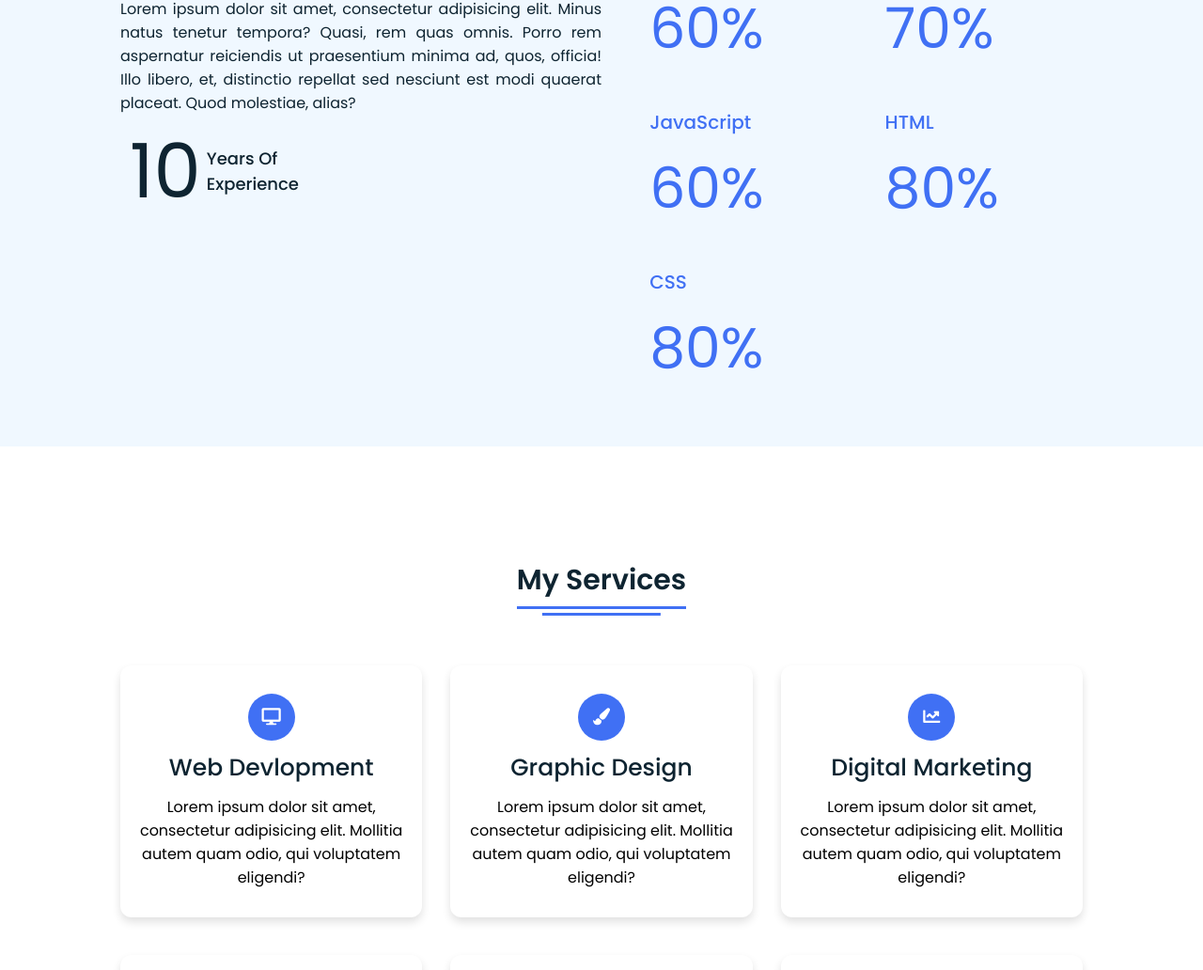
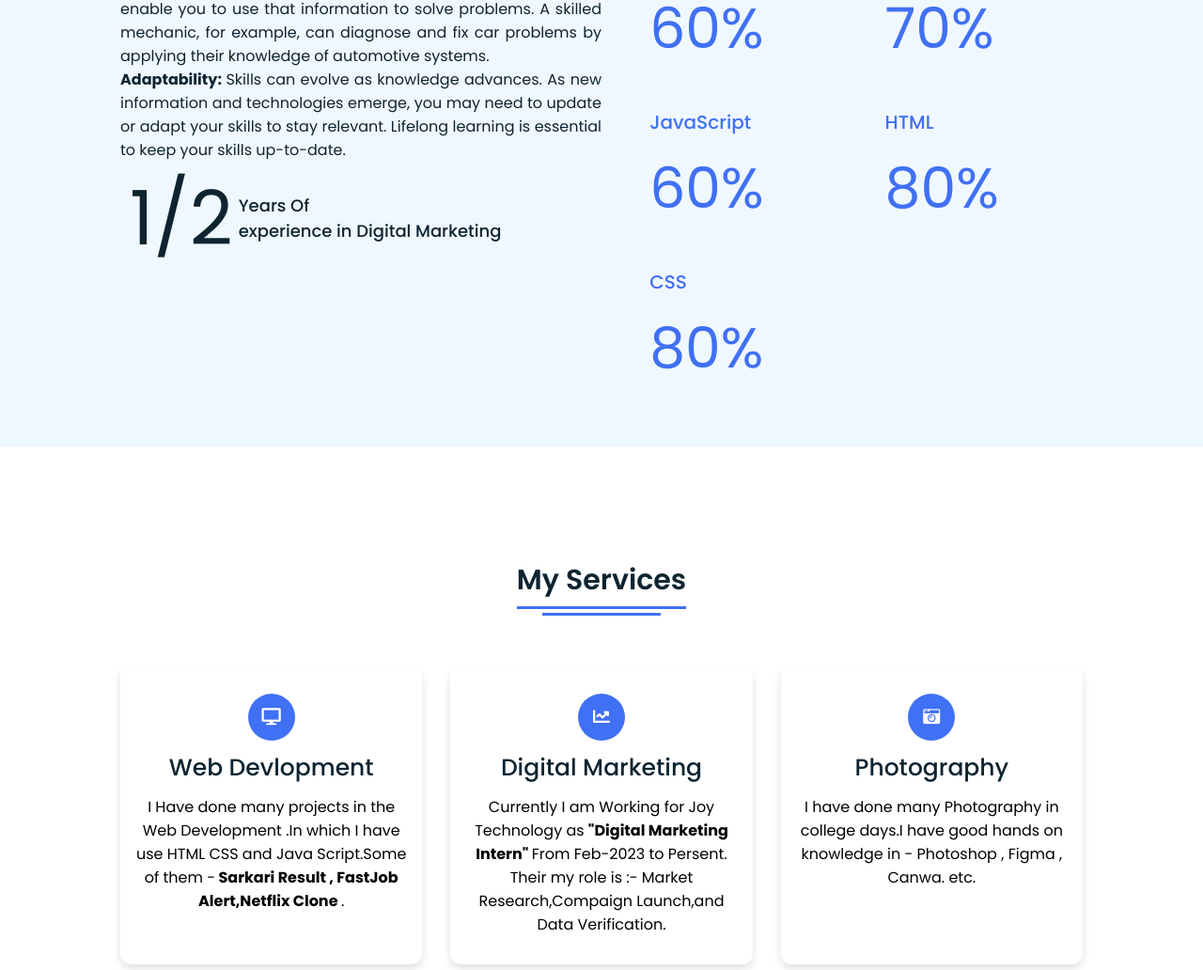
Before and after one commit to developeramar/Portfolio, a plain HTML site: page index.html in a window 1280 px wide. Shown: the part 1878-2910 px from the top of the page at 94% size. Drawn offline with Linux system fonts and the light colour scheme.

Commit message:
portfolio

```diff
--- a/index.html
+++ b/index.html
@@ -84,14 +84,14 @@
         <div class="skills-details">
           <div class="text">
             <div class="topic">Skills Reflects Our Knowledge</div>
-            <p>Lorem ipsum dolor sit amet, consectetur adipisicing elit. Minus natus tenetur tempora? Quasi, rem quas omnis.
-               Porro rem aspernatur reiciendis ut praesentium minima ad, quos, officia! Illo libero, et, distinctio repellat
-               sed nesciunt est modi quaerat placeat. Quod molestiae, alias?</p>
+            <p> <b> Problem Solving: </b> Skills often involve problem-solving. While knowledge provides you with the information you need, skills enable you to use that information to solve problems. A skilled mechanic, for example, can diagnose and fix car problems by applying their knowledge of automotive systems.<br>
+
+              <b>Adaptability: </b> Skills can evolve as knowledge advances. As new information and technologies emerge, you may need to update or adapt your skills to stay relevant. Lifelong learning is essential to keep your skills up-to-date.</p>
             <div class="experience">
-              <div class="num">10</div>
+              <div class="num">1/2</div>
               <div class="exp">
                 Years Of <br />
-                Experience
+                experience in Digital Marketing
               </div>
             </div>
           </div>
@@ -139,22 +139,28 @@
               <i class="fas fa-desktop"></i>
             </div>
             <div class="topic">Web Devlopment</div>
-            <p>Lorem ipsum dolor sit amet, consectetur adipisicing elit. Mollitia autem quam odio, qui voluptatem eligendi?</p>
+            <p>    I Have done many projects in the Web Development .In which I have use HTML CSS and Java Script.Some of them -<b>  Sarkari Result , FastJob Alert,Netflix Clone </b> .</p>
           </div>
-          <div class="box">
+       <!--
+
+ <div class="box">
             <div class="icon">
               <i class="fas fa-paint-brush"></i>
             </div>
             <div class="topic">Graphic Design</div>
             <p>Lorem ipsum dolor sit amet, consectetur adipisicing elit. Mollitia autem quam odio, qui voluptatem eligendi?</p>
           </div>
+
+        -->
           <div class="box">
             <div class="icon">
               <i class="fas fa-chart-line"></i>
             </div>
             <div class="topic">Digital Marketing</div>
-            <p>Lorem ipsum dolor sit amet, consectetur adipisicing elit. Mollitia autem quam odio, qui voluptatem eligendi?</p>
+            <p>Currently I am Working for Joy Technology as <b>"Digital Marketing Intern" </b> From Feb-2023 to Persent. Their my role is :- Market Research,Compaign Launch,and Data Verification. </p>
           </div>
+
+<!--
           <div class="box">
             <div class="icon">
               <i class="fab fa-android"></i>
@@ -162,19 +168,23 @@
             <div class="topic">Icon Design</div>
             <p>Lorem ipsum dolor sit amet, consectetur adipisicing elit. Mollitia autem quam odio, qui voluptatem eligendi?</p>
           </div>
+        -->
+
           <div class="box">
             <div class="icon">
               <i class="fas fa-camera-retro"></i>
             </div>
             <div class="topic">Photography</div>
-            <p>Lorem ipsum dolor sit amet, consectetur adipisicing elit. Mollitia autem quam odio, qui voluptatem eligendi?</p>
+            <p>I have done many Photography in college days.I have good hands on knowledge in - Photoshop , Figma , Canwa. etc.</p>
           </div>
           <div class="box">
             <div class="icon">
               <i class="fas fa-tablet-alt"></i>
             </div>
             <div class="topic">Apps Devlopment</div>
-            <p>Lorem ipsum dolor sit amet, consectetur adipisicing elit. Mollitia autem quam odio, qui voluptatem eligendi?</p>
+            <p> <b> •	Andaz-e- Shayrana (Android Application) -</b>
+              Andaz-e-Shayarna is a Quotes Application which is developed using Java programming language and built on the Android Studio platform. For Data Storage I have used Real-time Firebase Database Storage.
+              </p>
           </div>
         </div>
       </div>
@@ -186,7 +196,12 @@
         <div class="title"><span>Contact Me</span></div>
         <div class="text">
           <div class="topic">Have Any Project?</div>
-          <p>Lorem ipsum dolor sit amet, consectetur adipisicing elit. Ipsam neque ipsum corrupti dolores, facere numquam voluptate aspernatur sit perferendis qui nisi modi! Recusandae deserunt consequatur voluptatibus alias repellendus nobis eligendi.</p>
+          <p> <b>Projects </b><br><br>
+           <b>  •	Andaz-e- Shayrana (Android Application) </b>
+            Andaz-e-Shayarna is a Quotes Application which is developed using Java programming language and built on the Android Studio platform. For Data Storage I have used Real-time Firebase Database Storage. <br><br>
+            <b>•	Smart Water Billing System (IOT) -</b>
+            Smart Water Billing System is a IOT Project Which is Monitor by Naan Mudhalvan  (Government of Tamilnadu)
+            </p>
           <div class="button">
             <button>Let's Chat</button>
           </div>
```
